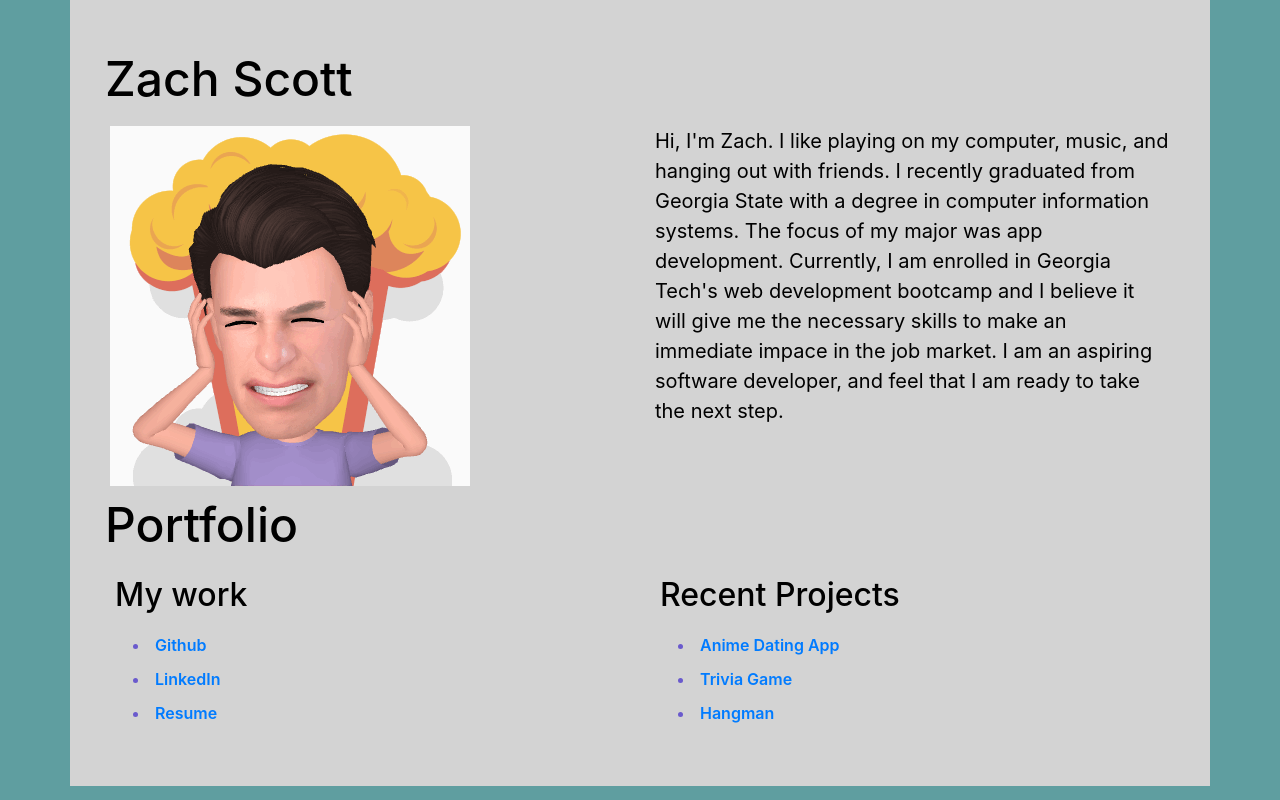
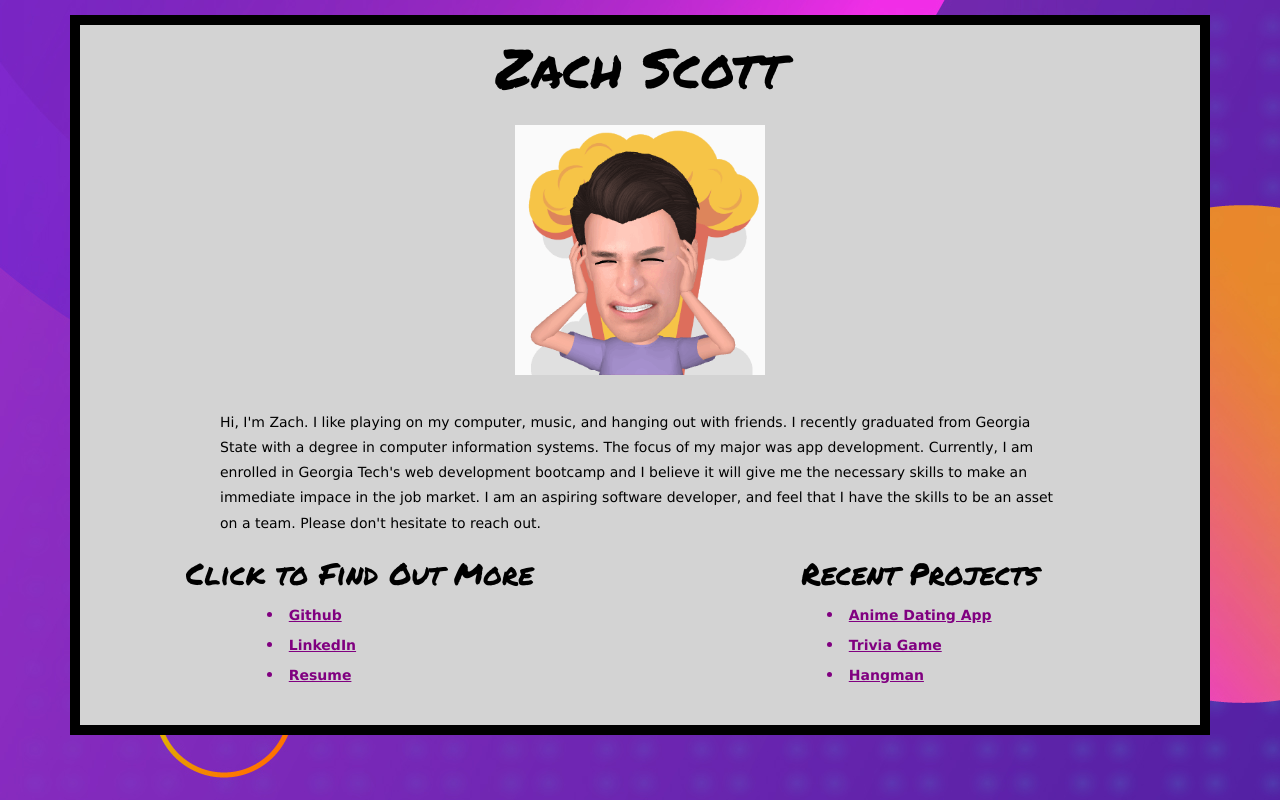
Before and after one commit to zscott92/z_portfolio, a plain HTML site: page index.html in a window 1280 px wide. Drawn offline with nearby package versions, Linux system fonts and the light colour scheme; a web font is replaced by a local one.

Commit message:
updated UI

```diff
--- a/assets/css/style.css
+++ b/assets/css/style.css
@@ -1,36 +1,84 @@
+@import url('https://fonts.googleapis.com/css?family=Permanent+Marker|Volkhov:400,700&display=swap');
+
 body {
-    background-color: cadetblue;
+    background: url("../images/background.jpg") no-repeat fixed center;
     color: black;
 }
 
 .container {
     background: lightgrey;
-    padding: 40px;
+    margin-top: 15px;
+    margin-bottom: 15px;
+    border: black solid 10px;
+    height: 90vh;
 }
 
 h1 {
-    font-size: 48px;
+    font-size: 54px;
     padding: 10px;
     font-weight: 800px;
+    font-family: 'Permanent Marker', cursive;
+    margin: 0 auto;
+    margin-bottom: 15px;
 }
 
 li {
-    color: slateblue;
+    color: purple;
     font-weight: 600;
+    padding: 3px;
+    text-align: left;
+    list-style-position: inside;
+    margin-left: 25%;
+    font-family: Verdana, Geneva, Tahoma, sans-serif;
+    text-decoration: underline;
+}
+
+a {
+    color: teal;
+    font-weight: 500px;
+    font-family: Verdana, Geneva, Tahoma, sans-serif;
+    color: purple;
+    font-size: 14px;
+}
+
+h2 {
+    margin: 10px, 15px, 0px, 10px;
+    font-size: 36;
+    font-family: 'Volkhov', serif;
+    font-weight: 800px;
+    margin: 0 auto;
+}
+img {
+    padding: 10px, 10px;
+    height: 250px;
+    width: 250px;
+    margin: 0 auto;
+    margin-bottom: 20px;
+}
+
+h3 {
+
+    font-size: 30px;
+    text-align: center;
+    font-family: 'Permanent Marker', cursive;
+}
+
+p {
+    font-weight: 800px;
+    font-size: 14px;
+    font-family: Verdana, Geneva, Tahoma, sans-serif;
+    font-style: bold;
+    margin: 0 auto;
+    margin-bottom: 15px;
+    margin-top: 15px;
+    width: 75%;
+    line-height: 1.8;
+}
+.col {
     padding: 5px;
 }
 
-h2 {
-    padding: 5px;
-    font-size: 36;
+ul {
+    margin-left: 15px;
+    margin-top: 5px;
 }
-img {
-    padding: 10px, 0px;
-}
-
-p {
-    padding: 5px, 15px, 5px, 0px;
-    text-align: left;
-    font-weight: 500px;
-    font-size: 20px;
-}
--- a/index.html
+++ b/index.html
@@ -5,44 +5,43 @@
     <meta charset="UTF-8">
     <meta name="viewport" content="width=device-width, initial-scale=1.0">
     <meta http-equiv="X-UA-Compatible" content="ie=edge">
-    <link rel="stylesheet" href="https://stackpath.bootstrapcdn.com/bootstrap/4.3.1/css/bootstrap.min.css" integrity="sha384-ggOyR0iXCbMQv3Xipma34MD+dH/1fQ784/j6cY/iJTQUOhcWr7x9JvoRxT2MZw1T" crossorigin="anonymous">
+    <link rel="stylesheet" href="https://stackpath.bootstrapcdn.com/bootstrap/4.3.1/css/bootstrap.min.css"
+        integrity="sha384-ggOyR0iXCbMQv3Xipma34MD+dH/1fQ784/j6cY/iJTQUOhcWr7x9JvoRxT2MZw1T" crossorigin="anonymous">
     <link rel="stylesheet" href="assets/css/style.css">
     <title>Zach Scott</title>
 </head>
 
 
 <body>
-    <div class = "container">
-    <div class = "row">
+    <div class="container">
+        <div class="row">
             <h1>Zach Scott</h1>
         </div>
         <div class="row">
-        <div class="col">
                 <img src="assets/images/MyEmoji_180712_225108_15.gif" alt="profile picture">
             </div>
-        <div class="col">
+        <div class="row">
             <p>
                 Hi, I'm Zach. I like playing on my computer, music, and hanging out with friends.
-                I recently graduated from Georgia State with a degree in computer information systems. The focus of my major was app development.
-                Currently, I am enrolled in Georgia Tech's web development bootcamp and I believe it will give me the necessary skills to make an immediate impace in the job market. I am an aspiring software developer, and feel that I am ready to take the next step.
+                I recently graduated from Georgia State with a degree in computer information systems. The focus of my
+                major was app development.
+                Currently, I am enrolled in Georgia Tech's web development bootcamp and I believe it will give me the
+                necessary skills to make an immediate impace in the job market. I am an aspiring software developer, and
+                feel that I have the skills to be an asset on a team. Please don't hesitate to reach out.
             </p>
-        </div>
-    </div>
-    <div class = "row">
-        <header><h1>Portfolio</h1></header>
         </div>
         <div class="row">
             <div class="col">
-                    <h2>My work</h2>
-                    <ul class = "list_1">
+                <h3>Click to Find Out More</h3>
+                <ul class="list_1">
                     <li><a href="https://github.com/zscott92">Github</a></li>
                     <li><a href="https://www.linkedin.com/in/zach-scott-7a82b4138">LinkedIn</a></li>
                     <li><a href="assets/images/Current_Resume.docx">Resume</a></li>
                 </ul>
             </div>
             <div class="col">
-                    <h2>Recent Projects</h2>
-                    <ul class = "list_2">
+                <h3>Recent Projects</h3>
+                <ul class="list_2">
                     <li><a href="https://zscott92.github.io/Animingle/">Anime Dating App</a></li>
                     <li><a href="https://zscott92.github.io/TriviaGame/">Trivia Game</a></li>
                     <li><a href="https://zscott92.github.io/unit-4-game/">Hangman</a></li>
@@ -53,8 +52,6 @@
 
         </div>
     </div>
-          </div>
-        </div>
-    </div>
 </body>
+
 </html>
```
Also changed, not shown: assets/images/background.jpg (added). Lines whose indentation alone changed are shown as unchanged.
